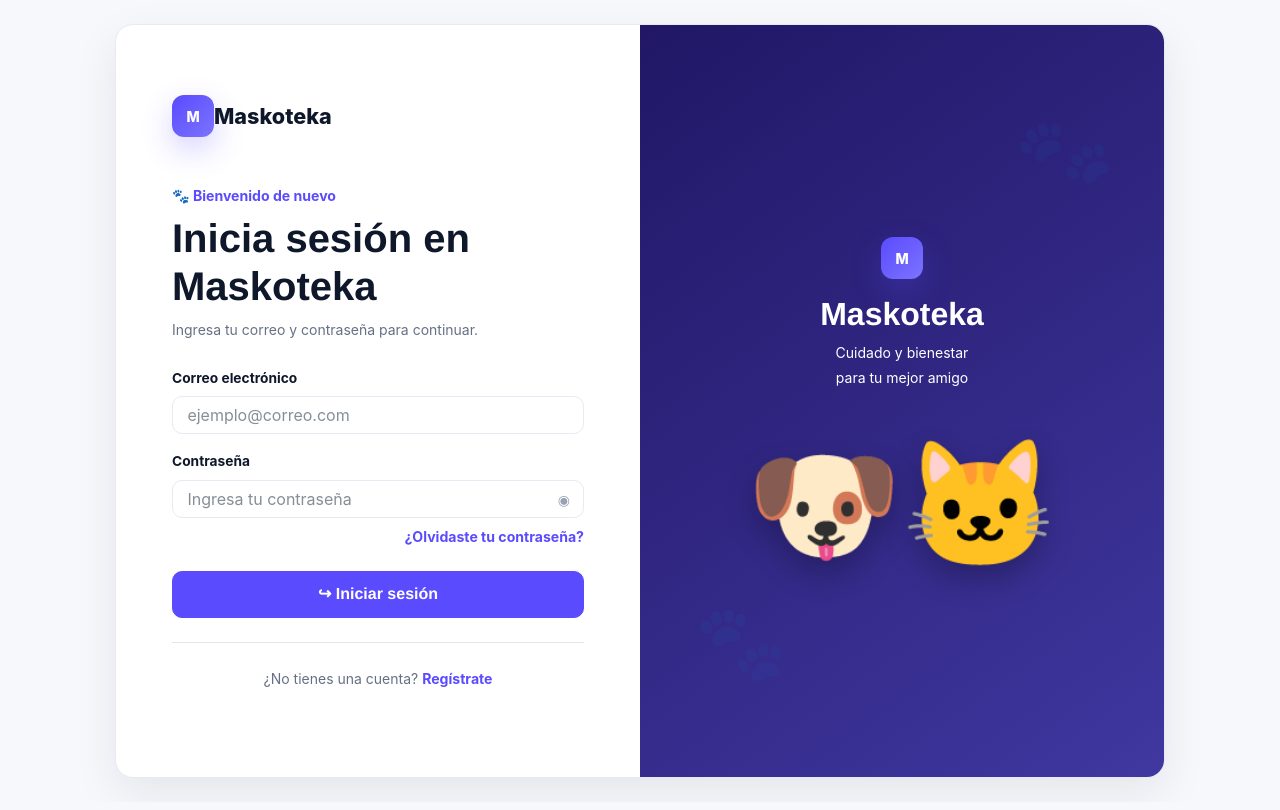
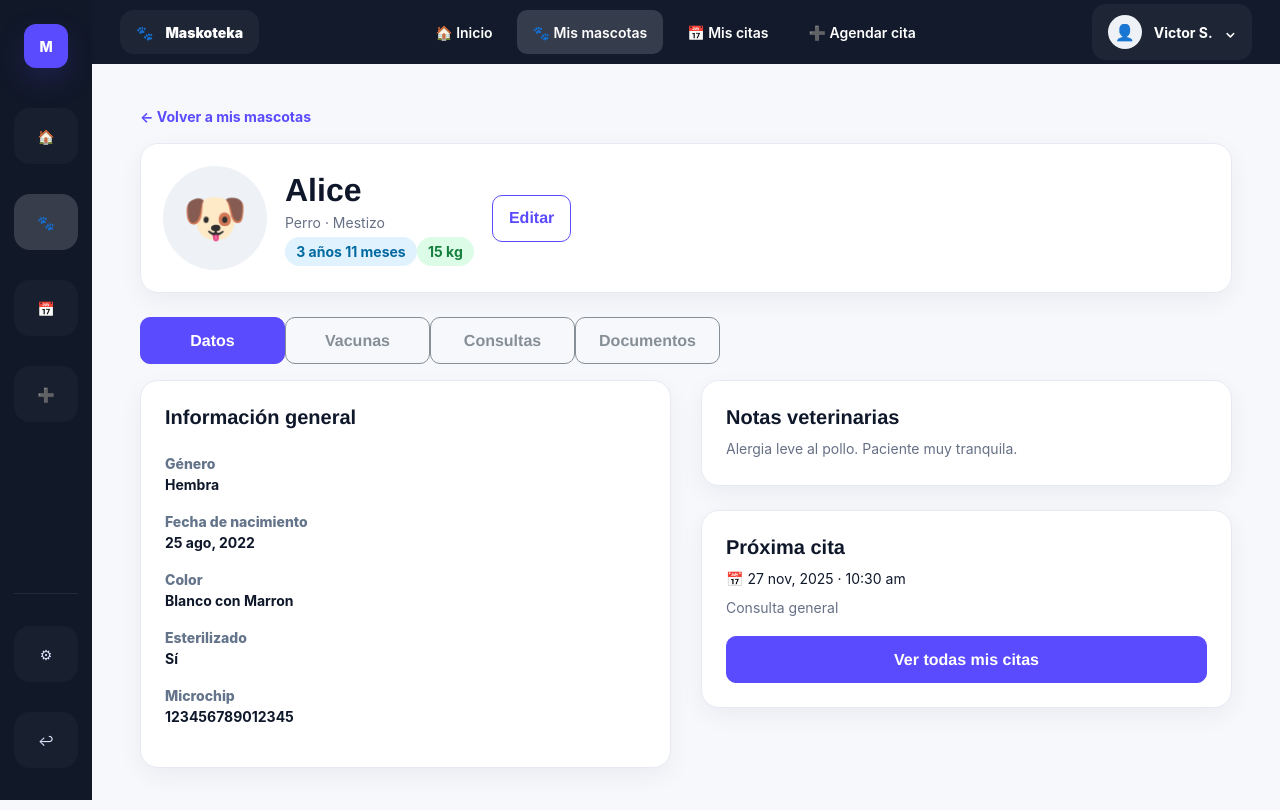
Before and after one commit to U20251O071/Maskoteka, an Angular app in the folder Maskoteka/: page /mascotas/1 in a window 1280 px wide. Before the commit this address led to /login. Built offline with nearby package versions, Linux system fonts and the light colour scheme.

Commit message:
feat: add perfil-mascota

```diff
--- a/Maskoteka/src/app/app.routes.ts
+++ b/Maskoteka/src/app/app.routes.ts
@@ -4,6 +4,7 @@ import { Registro } from './pages/registro/registro';
 import { Dashboard } from './pages/dashboard/dashboard';
 import { Citas } from './pages/citas/citas';
 import { Mascotas } from './pages/mascotas/mascotas';
+import { PerfilMascota } from './pages/perfil-mascota/perfil-mascota';
 import { Agendar } from './pages/agendar/agendar';
 import { AgendarCalendario } from './pages/agendar-calendario/agendar-calendario';
 import { ReservarCita } from './pages/reservar-cita/reservar-cita';
@@ -25,6 +26,7 @@ export const routes: Routes = [
       { path: 'dashboard', component: Dashboard },
       { path: 'citas', component: Citas },
       { path: 'mascotas', component: Mascotas },
+      { path: 'mascotas/:id', component: PerfilMascota },
       { path: 'agendar', component: Agendar },
       { path: 'agendar-calendario', component: AgendarCalendario },
       { path: 'reservar-cita', component: ReservarCita },
--- /dev/null
+++ b/Maskoteka/src/app/pages/perfil-mascota/perfil-mascota.html
@@ -0,0 +1,5 @@
+<a routerLink="/mascotas" class="small-link mb-3 d-inline-block">← Volver a mis mascotas</a>
+  <div class="card-soft profile-header mb-4"><span class="avatar avatar-lg">{{pet.emoji}}</span><div class="me-auto"><h1 class="page-title">{{pet.name}}</h1><div class="muted">{{pet.species}} · {{pet.breed}}</div><div class="mt-2"><span class="badge-soft badge-info">{{pet.age}}</span> <span class="badge-soft badge-success">{{pet.weight}}</span></div></div><a routerLink="/mascotas" class="btn btn-outline-primary">Editar</a></div>
+  <div class="tabs d-flex gap-2 mb-3"><button class="btn" [class.btn-primary]="tab==='datos'" [class.btn-outline-secondary]="tab!=='datos'" (click)="tab='datos'">Datos</button><button class="btn" [class.btn-primary]="tab==='vacunas'" [class.btn-outline-secondary]="tab!=='vacunas'" (click)="tab='vacunas'">Vacunas</button><button class="btn" [class.btn-primary]="tab==='consultas'" [class.btn-outline-secondary]="tab!=='consultas'" (click)="tab='consultas'">Consultas</button><button class="btn" [class.btn-primary]="tab==='documentos'" [class.btn-outline-secondary]="tab!=='documentos'" (click)="tab='documentos'">Documentos</button></div>
+  <div class="row g-4" *ngIf="tab==='datos'"><div class="col-lg-6"><div class="card-soft p-4"><h5 class="fw-bold mb-4">Información general</h5><dl class="info-list"><dt>Género</dt><dd>{{pet.gender}}</dd><dt>Fecha de nacimiento</dt><dd>{{pet.birth}}</dd><dt>Color</dt><dd>{{pet.color}}</dd><dt>Esterilizado</dt><dd>{{pet.sterilized}}</dd><dt>Microchip</dt><dd>{{pet.microchip}}</dd></dl></div></div><div class="col-lg-6"><div class="card-soft p-4 mb-4"><h5 class="fw-bold">Notas veterinarias</h5><p class="muted mb-0">{{pet.notes}}</p></div><div class="card-soft p-4"><h5 class="fw-bold">Próxima cita</h5><p class="mb-1">📅 27 nov, 2025 · 10:30 am</p><p class="muted">Consulta general</p><a routerLink="/citas" class="btn btn-primary w-100">Ver todas mis citas</a></div></div></div>
+  <div class="card-soft p-5 text-center" *ngIf="tab!=='datos'"><div class="fs-1 mb-3">📄</div><h4 class="fw-bold">Sección {{tab}}</h4><p class="muted mb-0">Aquí puedes agregar evidencia e historial de {{tab}}.</p></div>
--- /dev/null
+++ b/Maskoteka/src/app/pages/perfil-mascota/perfil-mascota.ts
@@ -0,0 +1,23 @@
+import { CommonModule } from '@angular/common';
+import { Component } from '@angular/core';
+import { ActivatedRoute, RouterLink } from '@angular/router';
+import { DataService, Pet } from '../../core/data.service';
+
+@Component({
+  selector: 'app-perfil-mascota',
+  standalone: true,
+  imports: [CommonModule, RouterLink],
+  templateUrl: './perfil-mascota.html',
+  styleUrl: './perfil-mascota.css',
+})
+export class PerfilMascota {
+  pet: Pet;
+  tab = 'datos';
+  constructor(
+    private route: ActivatedRoute,
+    public data: DataService,
+  ) {
+    const id = Number(this.route.snapshot.paramMap.get('id') || 1);
+    this.pet = this.data.getPet(id);
+  }
+}
```
Also changed, not shown: Maskoteka/src/app/pages/perfil-mascota/perfil-mascota.css (added).
